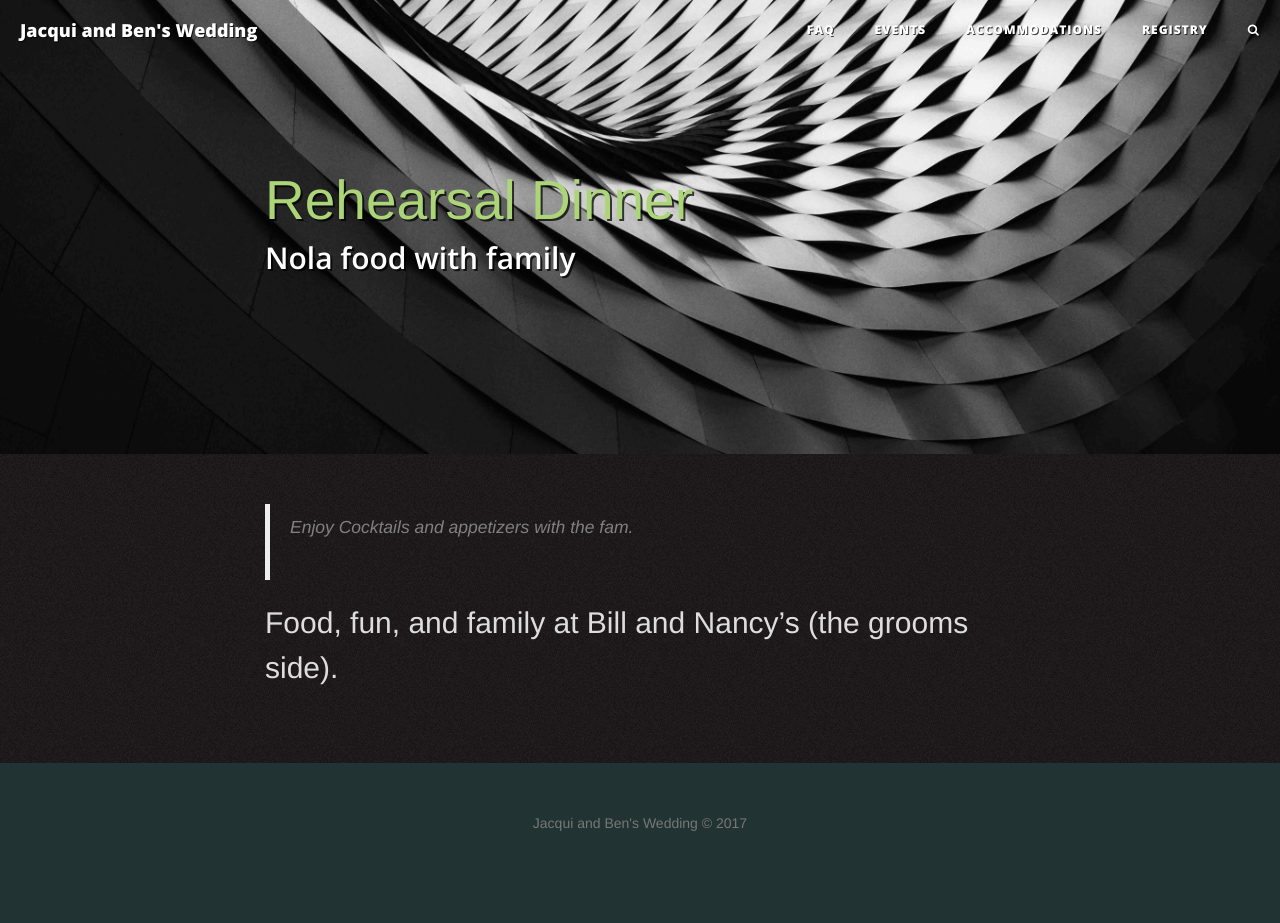
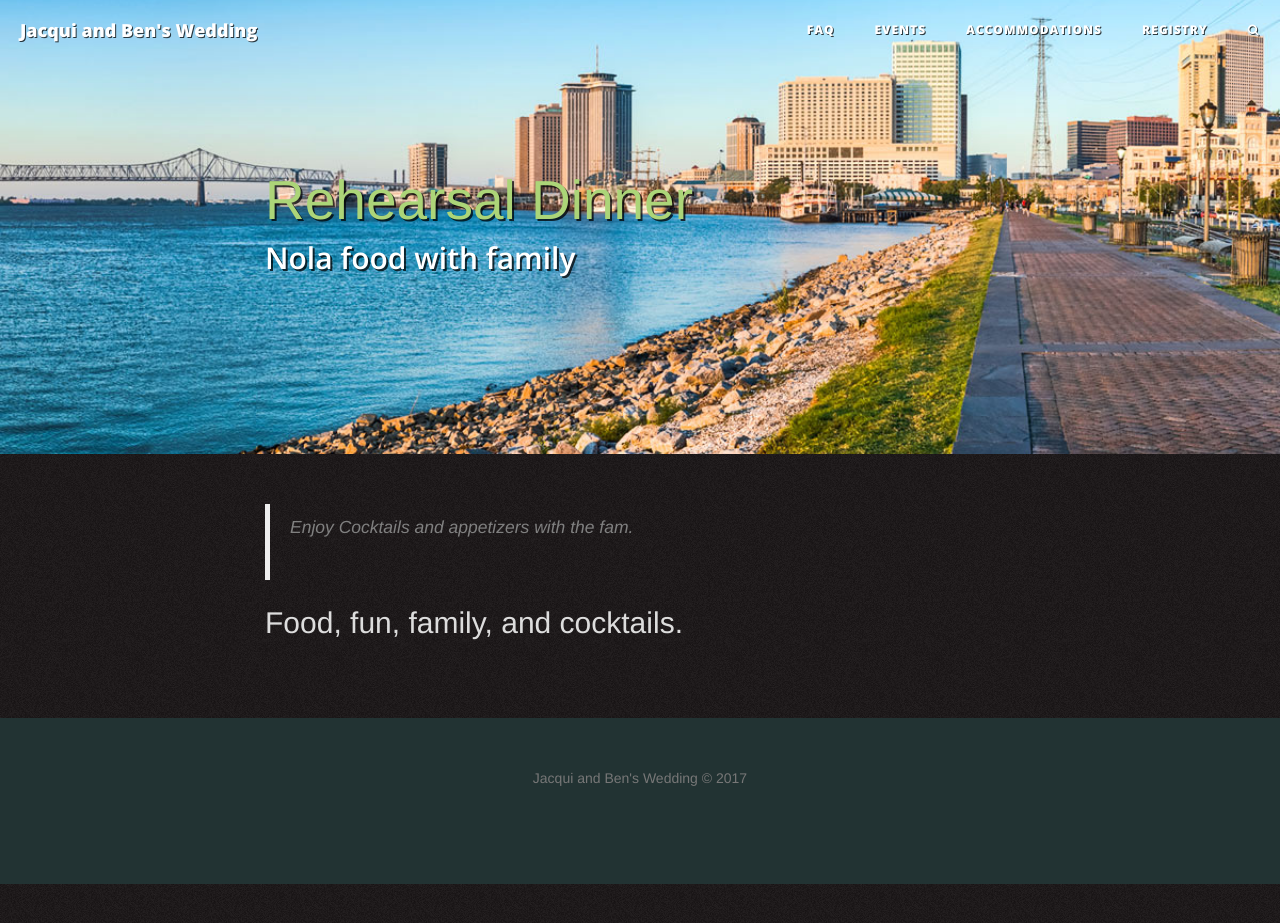
Before and after one commit to SpaceOtterInSpace/spaceotterandbhuga, a Jekyll site: the page built from _posts/2017-04-14-rehearsal-dinner.md, in a window 1280 px wide and 929 px high. Shown: the top 923 px of the window. Built offline with Jekyll 4.4.1, drawn with Linux system fonts in a browser that asks for light colours; nearby versions of some CDN libraries.

Commit message:
Update wedding and rehearsal dinner event.

```diff
--- a/_posts/2017-04-14-rehearsal-dinner.md
+++ b/_posts/2017-04-14-rehearsal-dinner.md
@@ -4,12 +4,12 @@
 subtitle:   "Nola food with family"
 date:       2017-04-14 12:00:00
 author:     "spaceotter"
-header-img: "assets/owner/blog/header/post-bg-01.jpg"
-thumbnail: /assets/owner/blog/thumbs/thumb01.png
+header-img: "assets/events/rehearsal_dinner.jpg"
+thumbnail: /assets/events/rehearsal_dinner.jpg
 tags: [tag-name-one, tag-name-two]
 category: [cat01]
 comments: false
 ---
 > Enjoy Cocktails and appetizers with the fam.
 
-Food, fun, and family at Bill and Nancy's (the grooms side).
+Food, fun, family, and cocktails.
```
Also changed, not shown: _posts/2017-04-15-wedding.md (+2 -2 lines), assets/events/nola_brewery.jpg (added), assets/events/rehearsal_dinner.jpg (added).
